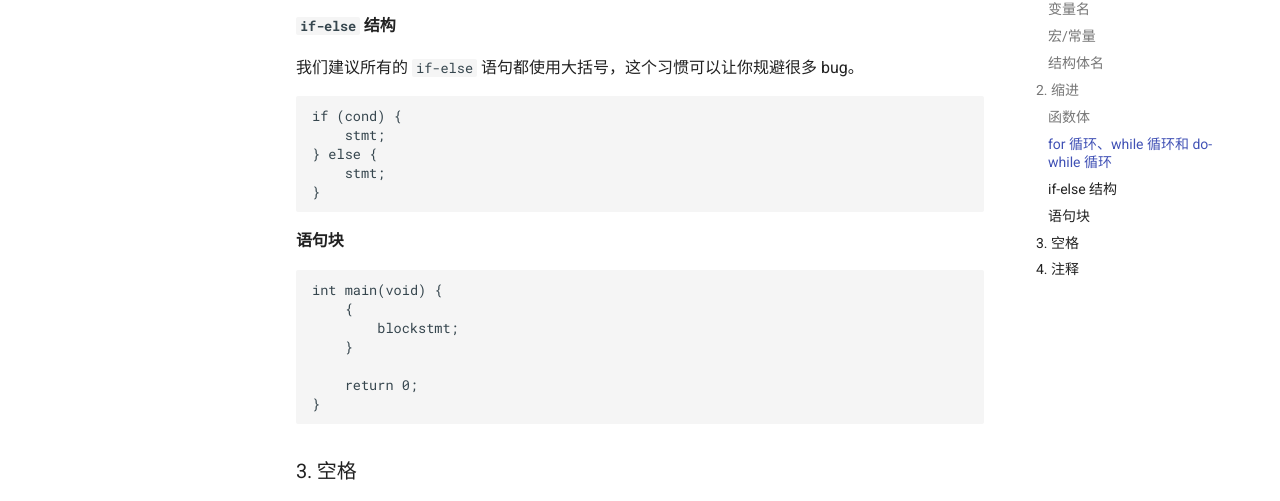
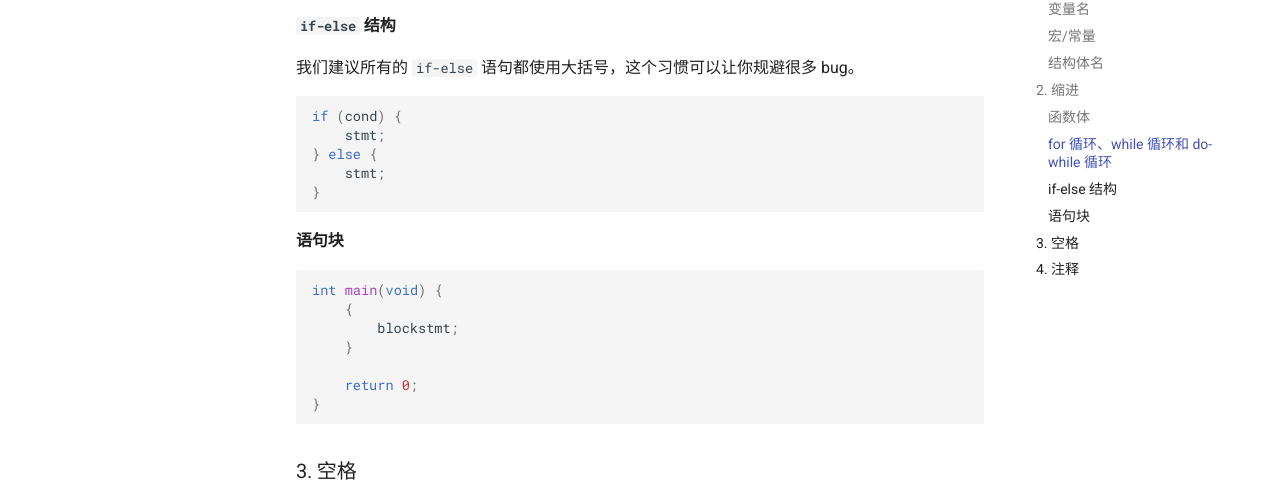
Before and after one commit to Tsincy-Peacy/Code2025, an MkDocs documentation site: the page built from docs/lab1.md, in a window 1280 px wide and 900 px high, scrolled down 1681 px. Shown: the part 153-654 px from the top of the window. Built offline with MkDocs 1.6.1 and Material for MkDocs 9.7.7, drawn with Linux system fonts in a browser that asks for light colours.

Commit message:
add the code type: c

````diff
--- a/docs/lab1.md
+++ b/docs/lab1.md
@@ -63,7 +63,7 @@ for (init; cond; update) {
 
 我们建议所有的 `if-else` 语句都使用大括号，这个习惯可以让你规避很多 bug。
 
-```
+```c
 if (cond) {
 	stmt;
 } else {
@@ -73,7 +73,7 @@ if (cond) {
 
 #### 语句块
 
-```
+```c
 int main(void) {
 	{
 		blockstmt;
````
